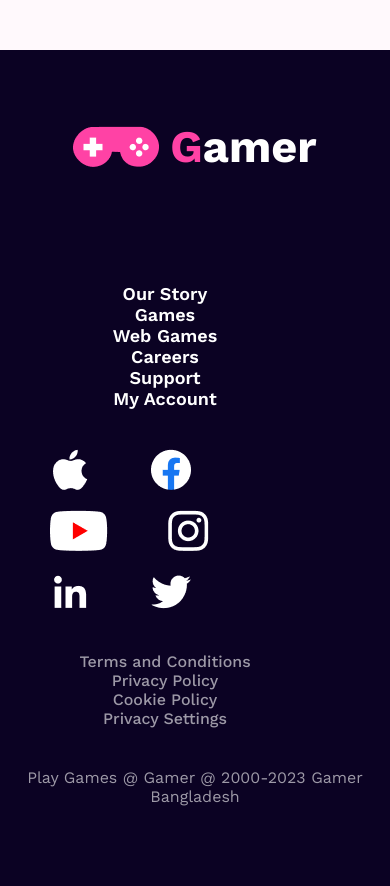
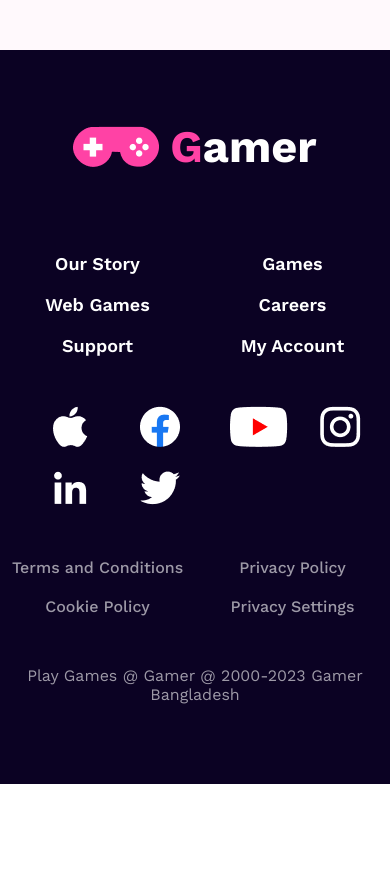
Before and after one commit to mohammad-ishtiaque/Gamers-zone, a plain HTML site: page index.html in a window 390 px wide. Shown: the part 6550-7436 px from the top of the page. After the commit the page ends 7334 px from the top, so only its background shows below. Drawn offline with nearby package versions, Linux system fonts and the light colour scheme.

Commit message:
tab and mobile reponsive check done

```diff
--- a/Styles/main.css
+++ b/Styles/main.css
@@ -489,7 +489,7 @@ ul li {
 }
 
 .catagories {
-    padding: 40px 0;
+    /* padding: 40px 0; */
     font-size: 18px;
     font-weight: 600;
 }
@@ -498,7 +498,7 @@ ul li {
     display: flex;
     align-items: center;
     justify-content: center;
-    flex-wrap: wrap;
+    /* flex-wrap: wrap; */
 }
 
 .catagories ul li, .policies ul li {
--- a/Styles/mobile.css
+++ b/Styles/mobile.css
@@ -1,5 +1,5 @@
 @media screen and (max-width:576px) {
-    nav, .cards, .plying-game-content, .career, .game-type, .catagories ul, .policies ul {
+    nav, .cards, .plying-game-content, .career, .game-type {
         flex-direction: column;
     }
 
@@ -80,12 +80,31 @@
         padding: 0;
     }
 
+    .catagories ul, .policies ul{
+        display: grid;
+        grid-template-columns: repeat(2, 1fr);
+    }
+    .catagories ul li, .policies ul li{
+        margin: 0;
+        padding: 10px;
+    }
+
+    /* .policies ul li{
+
+    } */
+
     .social-media{
-        margin: 0;
         text-align: center;
-        display: flex;
+        /* display: flex;
         flex-wrap: wrap;
         padding: 0 50px;
+        gap: 20px; */
+        display: grid;
+        grid-template-columns: repeat(4, 1fr );
+        margin-left:50px ;
         gap: 20px;
     }
+    .social-media img{
+        margin: 0;
+    }
 }
--- a/Styles/tablet.css
+++ b/Styles/tablet.css
@@ -74,4 +74,8 @@
     .career-pic img {
         width: 100%;
     }
+    .catagories ul li, .policies ul li{
+        margin: 0;
+        padding: 10px;
+    }
 }
```
